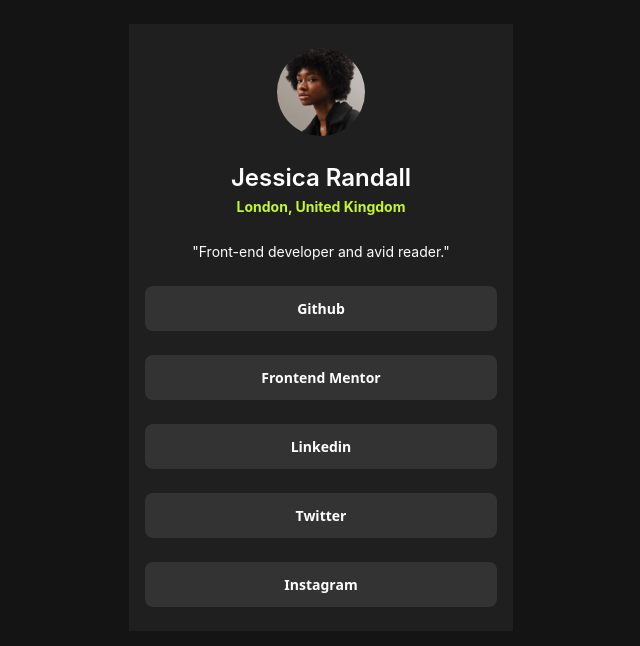
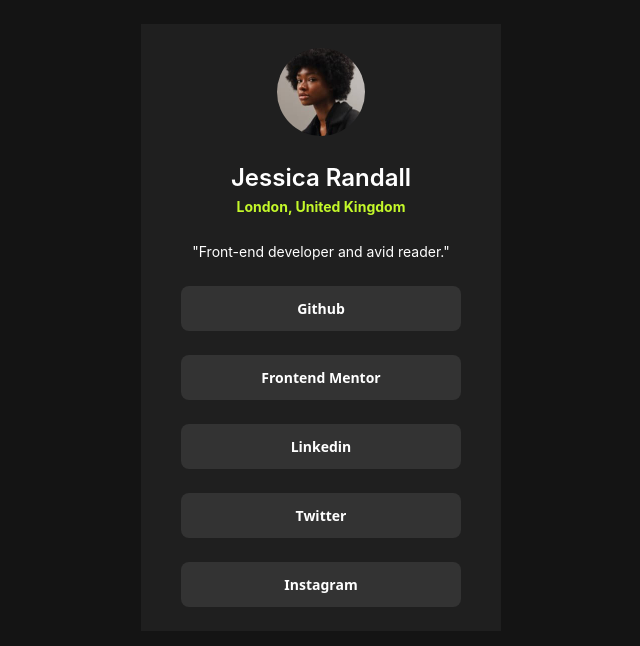
Before and after one commit to avinashradlabstech/social-profile, a React (Vite) app: page / in a window 1280 px wide. Shown: the top 646 px of the page, without its empty margins (319-959 px from the left). Built offline with nearby package versions, Linux system fonts and the light colour scheme.

Commit message:
Update Home.tsx

```diff
--- a/src/pages/Home.tsx
+++ b/src/pages/Home.tsx
@@ -32,7 +32,7 @@
   return (
     <div className='px-6 py-6 h-auto bg-grey-900  justify-center items-center min-h-[812px]'>
       <div className='flex flex-col  flex-1 justify-center items-center'>
-        <div className='flex flex-col  bg-grey-800 px-6 py-6 md:px-10 md:py-40px gap-300 justify-center items-center  md:max-w-[456px] lg:max-w-[384px]'>
+        <div className='flex flex-col  bg-grey-800 px-6 py-6 md:px-10 md:py-40px gap-300 justify-center items-center  md:max-w-[456px] 2md:max-w-[384px]'>
           <img
             className='rounded-[999px] w-[88px] self-center'
             src='/avatar-jessica.jpeg'></img>
@@ -51,7 +51,7 @@
           {solcialLinkData.map((data, index) => (
             <div
               key={index}
-              className='flex flex-col text-white gap-200 text-center min-w-[279px] md:min-w-[352px] 2md:max-w-[280px]'>
+              className='flex flex-col text-white gap-200 text-center min-w-[279px] md:min-w-[352px] 2md:min-w-[280px]'>
               <Button socialMedium={data.socialMedium} url={data.url} />
             </div>
           ))}
```
